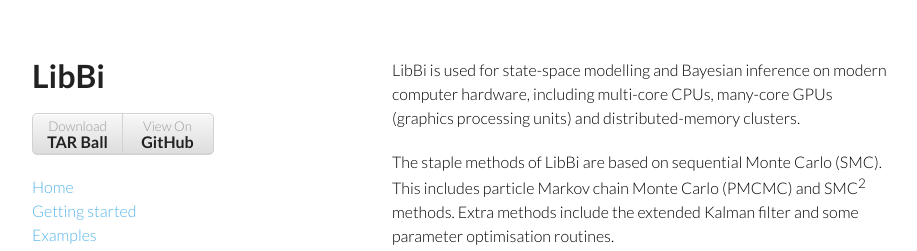
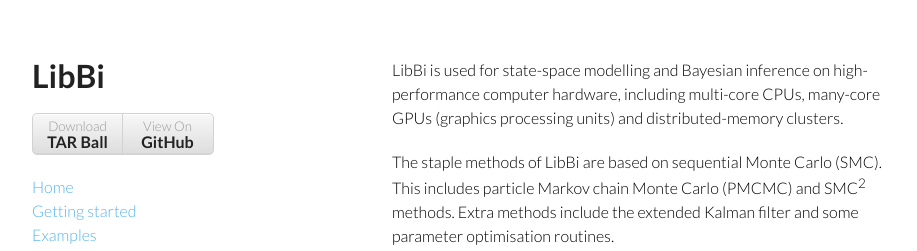
Before and after one commit to lawmurray/LibBi, a Jekyll site: the page built from 00-index.md, in a window 1280 px wide. Shown: the top 251 px of the page, without its empty margins (178-1095 px from the left). Built offline with Jekyll 4.4.1, drawn with Linux system fonts in a browser that asks for light colours.

Commit message:
Update 00-index.md
Updated description on home page.

```diff
--- a/00-index.md
+++ b/00-index.md
@@ -5,9 +5,9 @@
 permalink: index.html
 ---
 
-LibBi is used for state-space modelling and Bayesian inference on modern
-computer hardware, including multi-core CPUs, many-core GPUs (graphics
-processing units) and distributed-memory clusters.
+LibBi is used for state-space modelling and Bayesian inference on
+high-performance computer hardware, including multi-core CPUs, many-core
+GPUs (graphics processing units) and distributed-memory clusters.
 
 The staple methods of LibBi are based on sequential Monte Carlo (SMC). This
 includes particle Markov chain Monte Carlo (PMCMC) and SMC<sup>2</sup>
```
